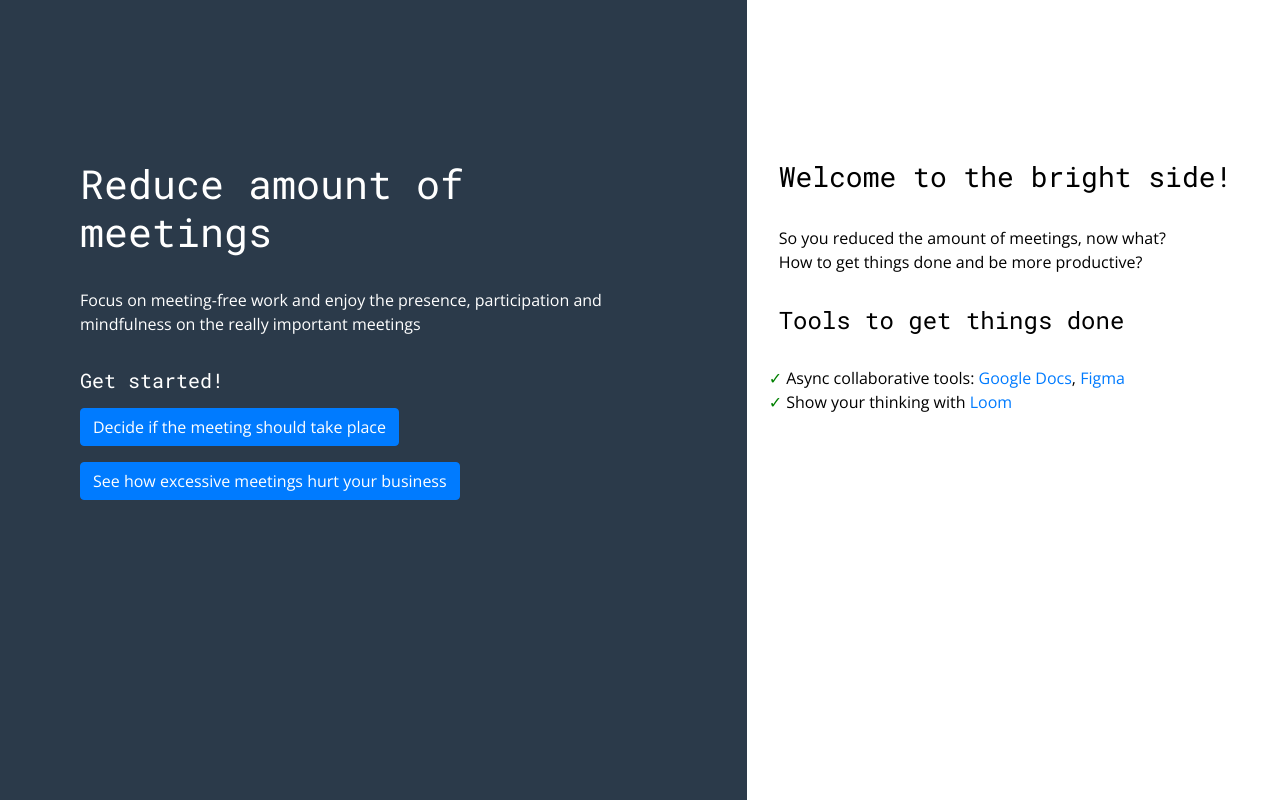
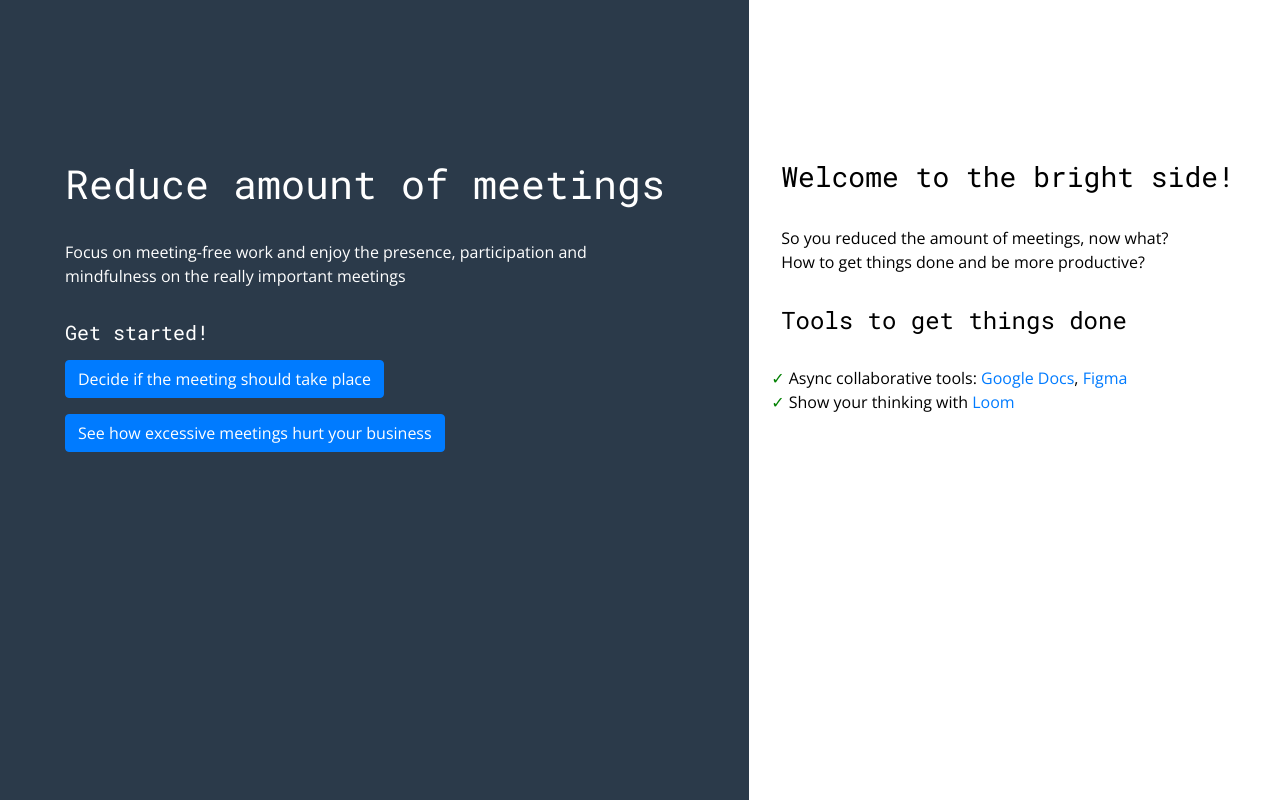
Before and after one commit to designrank/meetingless, a Vue app: page / in a window 1280 px wide. Built offline with nearby package versions, Linux system fonts and the light colour scheme.

Commit message:
zero padding for main block

```diff
--- a/src/App.vue
+++ b/src/App.vue
@@ -1,5 +1,5 @@
 <template>
-  <main id="app" class="container-fluid">
+  <main id="app" class="container-fluid p-0">
     <router-view/>
   </main>
 </template>
```
